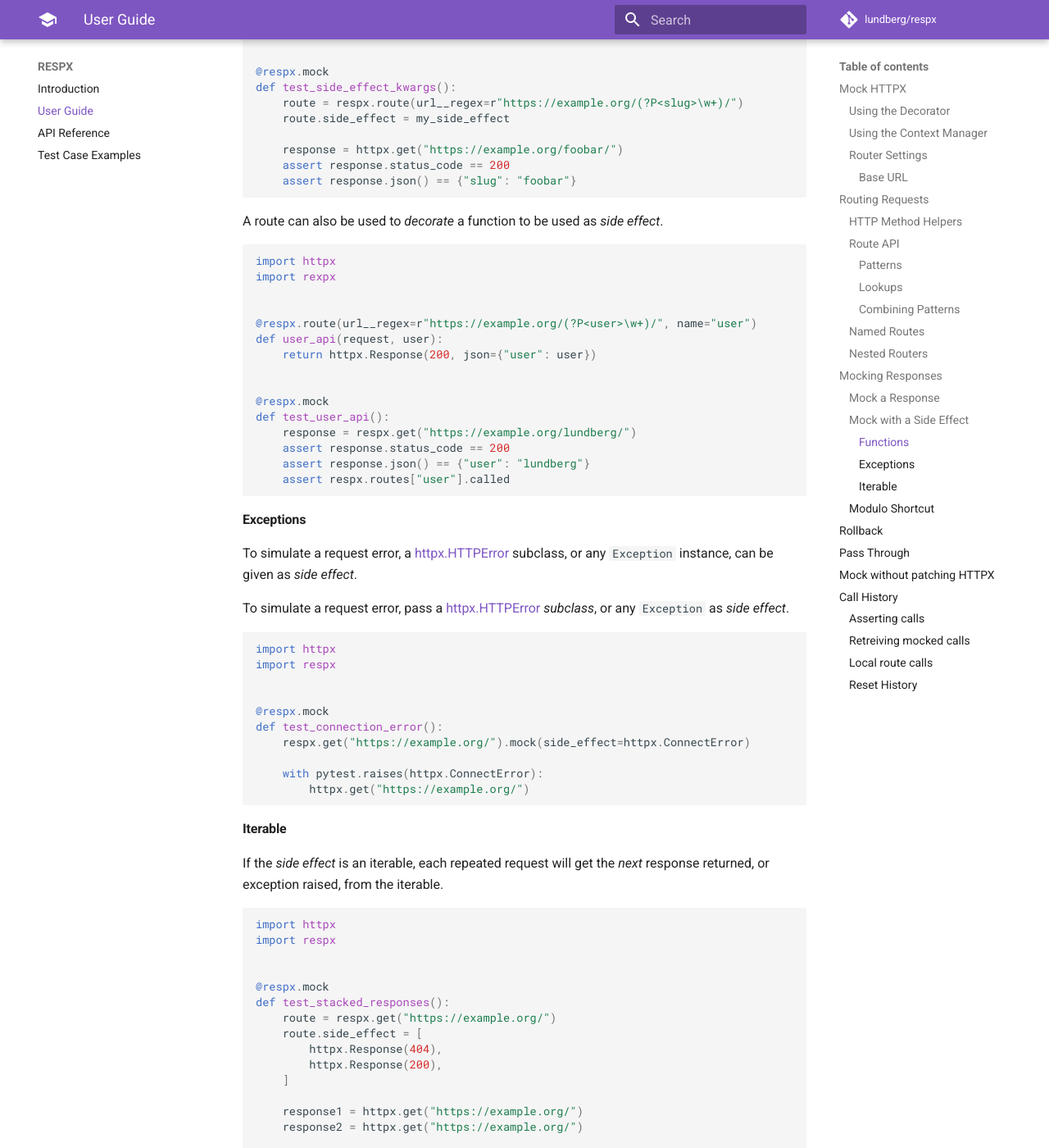
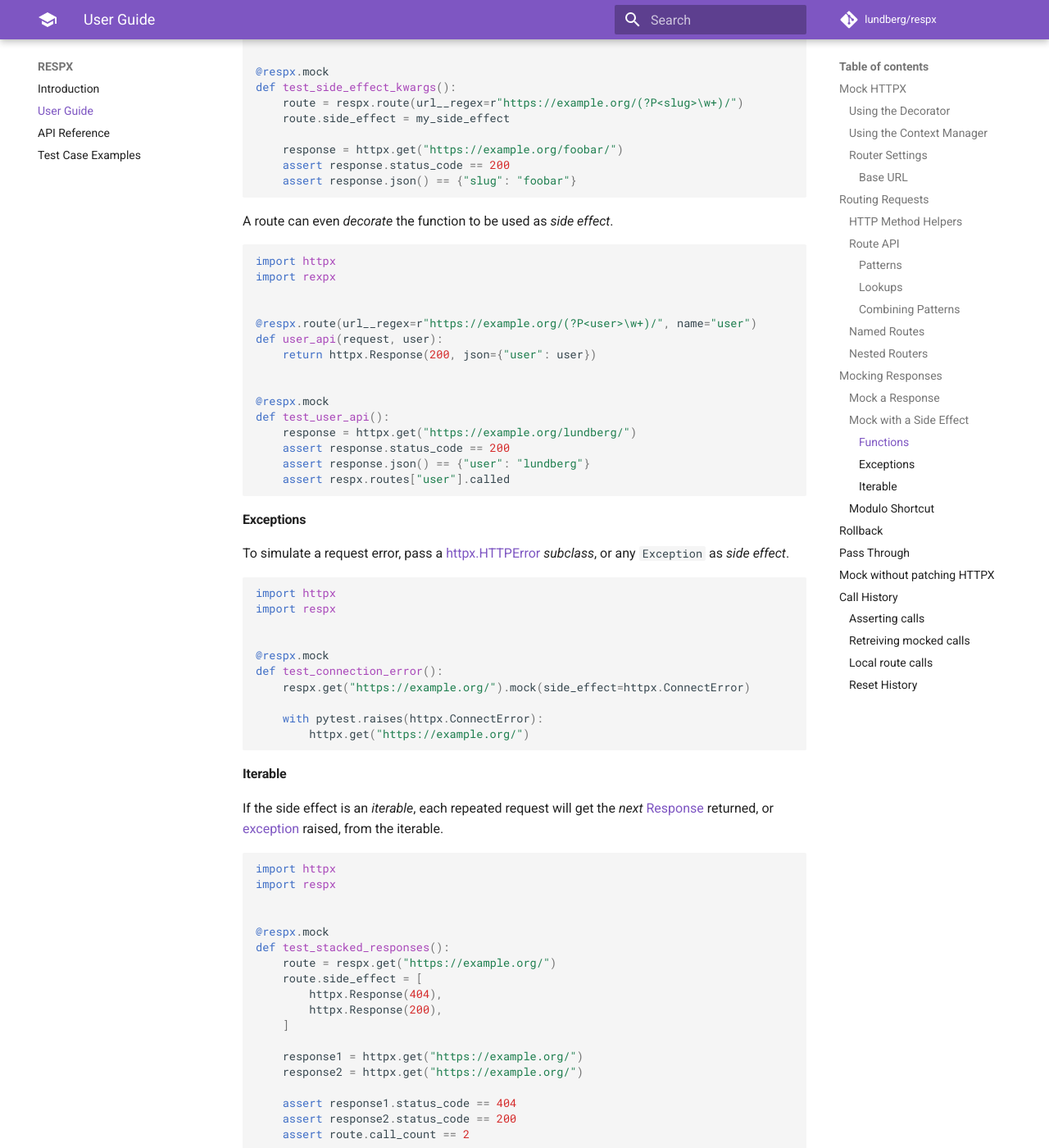
Before and after one commit to lundberg/respx, an MkDocs documentation site: the page built from docs/guide.md, in a window 1280 px wide and 1400 px high, scrolled down 6388 px. Shown: the whole window at 82% size. Built offline with MkDocs 1.6.1 and Material for MkDocs 9.7.7, drawn with Linux system fonts in a browser that asks for light colours; comment, search, counter and statistics services are not loaded; some of the changed lines change nothing that is shown; some of the changed text lies outside the part shown.

Commit message:
Update docs

````diff
--- a/docs/guide.md
+++ b/docs/guide.md
@@ -317,7 +317,7 @@ def test_side_effect_kwargs():
     assert response.json() == {"slug": "foobar"}
 ```
 
-A route can also be used to *decorate* a function to be used as *side effect*.
+A route can even *decorate* the function to be used as *side effect*.
 
 ``` python
 import httpx
@@ -331,15 +331,13 @@ def user_api(request, user):
 
 @respx.mock
 def test_user_api():
-    response = respx.get("https://example.org/lundberg/")
+    response = httpx.get("https://example.org/lundberg/")
     assert response.status_code == 200
     assert response.json() == {"user": "lundberg"}
     assert respx.routes["user"].called
 ```
 
 #### Exceptions
-
-To simulate a request error, a [httpx.HTTPError](https://www.python-httpx.org/exceptions/#the-exception-hierarchy) subclass, or any `Exception` instance, can be given as *side effect*.
 
 To simulate a request error, pass a [httpx.HTTPError](https://www.python-httpx.org/exceptions/#the-exception-hierarchy) *subclass*, or any `Exception`  as *side effect*.
 
@@ -358,8 +356,7 @@ def test_connection_error():
 
 #### Iterable
 
-If the *side effect* is an iterable, each repeated request will get the *next* response returned,
-or exception raised, from the iterable.
+If the side effect is an *iterable*, each repeated request will get the *next* [Response](api.md#response) returned, or [exception](#exceptions) raised, from the iterable.
 
 ``` python
 import httpx
@@ -396,7 +393,7 @@ response = httpx.get("https://example.org/")
 assert response.status_code == 204
 ```
 
-A `dict` used as *kwargs* to create a mocked `HTTPX` [Response](api.md#response):
+A `dict` used as *kwargs* to create a mocked `HTTPX` [Response](api.md#response), with status code `200` by default:
 ``` python
 respx.get("https://example.org/") % dict(json={"foo": "bar"})
 
@@ -405,7 +402,7 @@ assert response.status_code == 200
 assert response.json() == {"foo": "bar"}
 ```
 
-A mocked `HTTPX` [Response](api.md#response):
+A `HTTPX` [Response](api.md#response) object:
 ``` python
 respx.get("https://example.org/") % Response(418)
 
@@ -417,7 +414,7 @@ assert response.status_code == httpx.codes.IM_A_TEAPOT
 
 When exiting a [decorated](#using-the-decorator) test case, or [context manager](#using-the-context-manager), the routes and their mocked values, *i.e.* `return_value` and `side_effect`, will be *rolled back* and restored to their initial state.
 
-This means that you can modify existing routes, or add new ones, within a test case without affecting other tests.
+This means that you can safely modify existing routes, or add new ones, *within* a test case, without affecting other tests.
 
 ``` python
 import httpx
````
